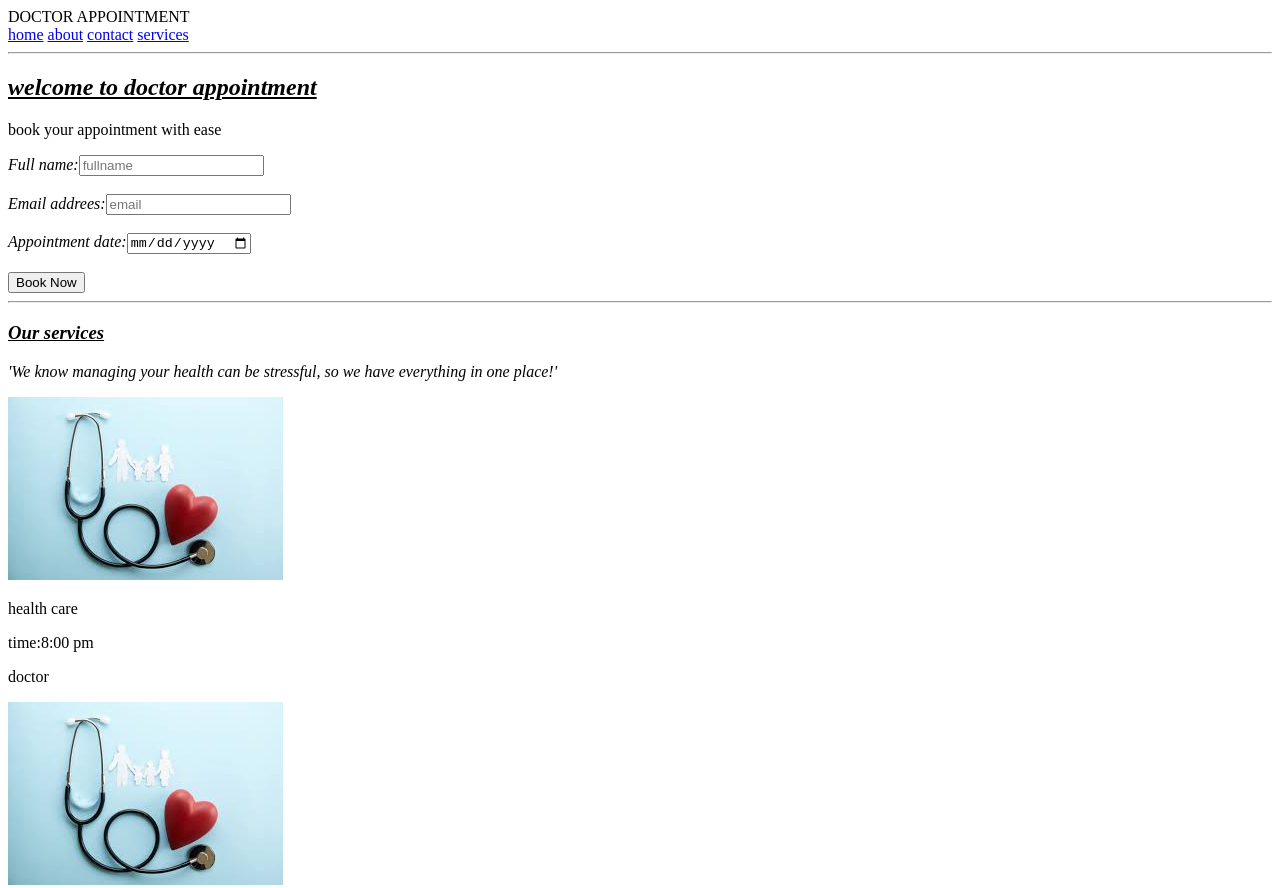
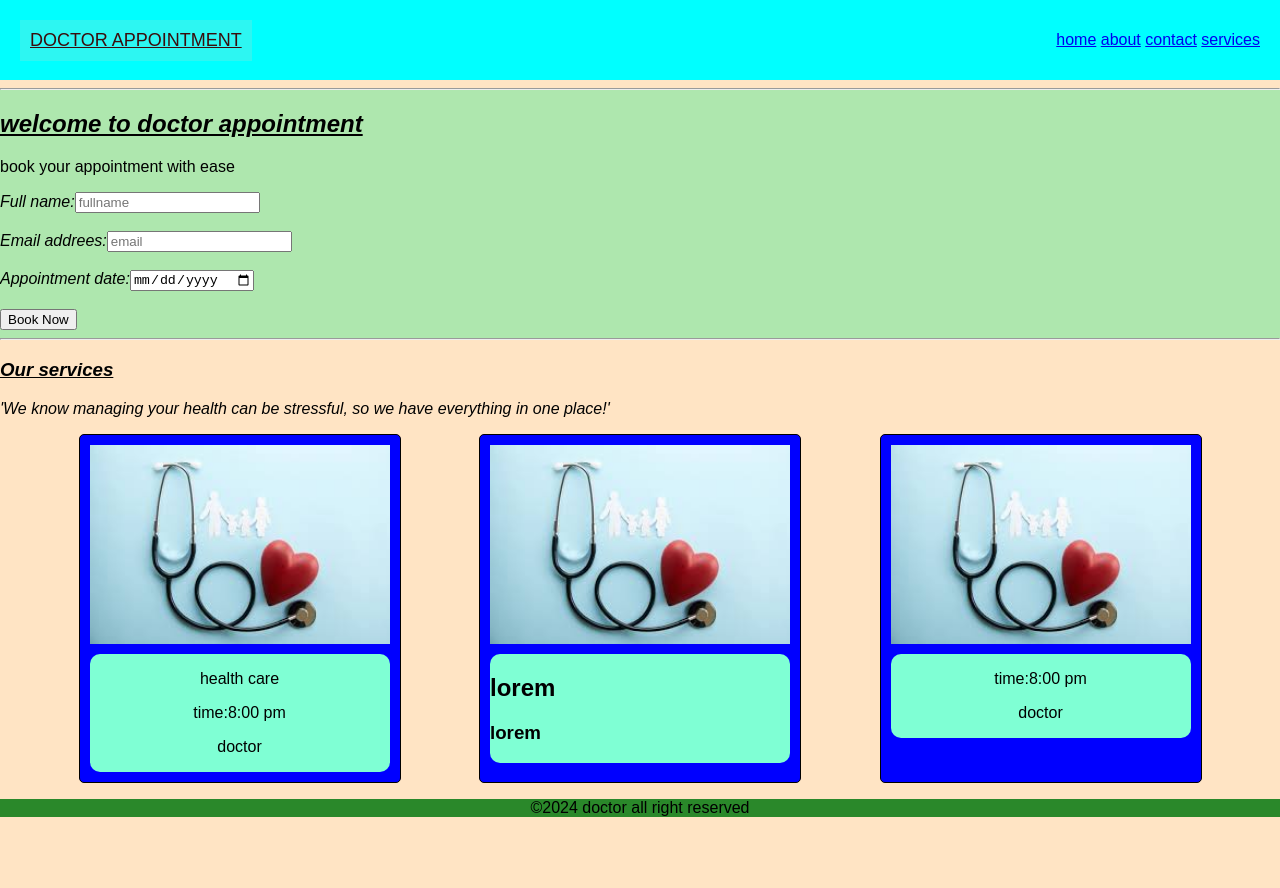
Before and after one commit to syedalishehroz639-lab/csslvl-2, a plain HTML site: page index.html in a window 1280 px wide. Shown: the top 888 px of the page. After the commit the page ends 833 px from the top, so only its background shows below. Drawn offline with Linux system fonts and the light colour scheme.

Commit message:
Update index.html

```diff
--- a/index.html
+++ b/index.html
@@ -5,7 +5,7 @@
     <meta charset="UTF-8">
     <meta name="viewport" content="width=device-width, initial-scale=1.0">
     <title>Document</title>
-    <link rel="stylesheet" href="stylec2.css">
+    <link rel="stylesheet" href="style.css">
 </head>
 
 <body>
@@ -81,4 +81,5 @@
 
 </body>
 
+
 </html>
```
